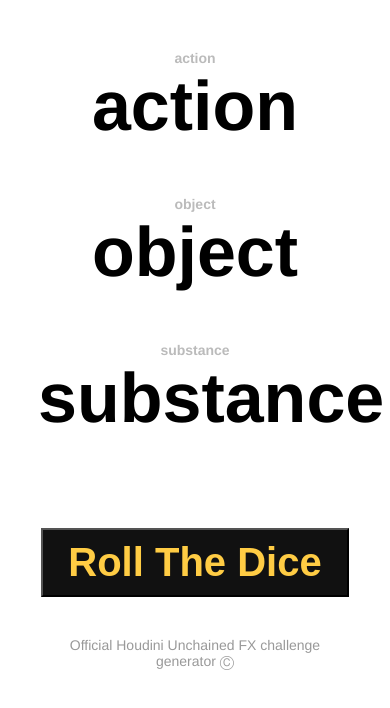
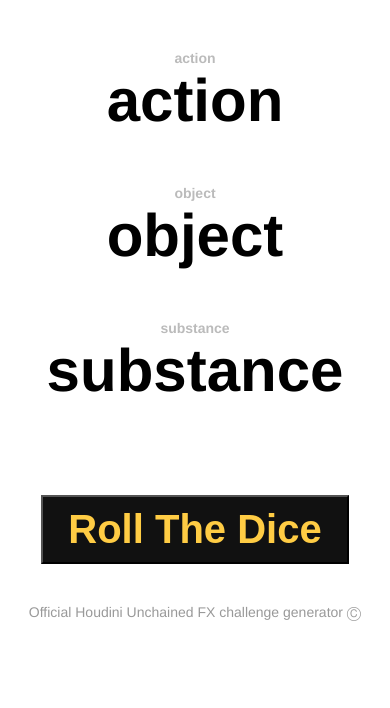
Before and after one commit to paulosilva-dev/fx-generator, a plain HTML site: page index.html in a window 390 px wide. Drawn offline with nearby package versions, Linux system fonts and the light colour scheme.

Commit message:
better mobile support

```diff
--- a/index.html
+++ b/index.html
@@ -4,6 +4,7 @@
   <meta charset="UTF-8">
   <title>Slot Machine for FX</title>
   <link rel="stylesheet" href="./style.css">
+  <meta name="viewport" content="width=device-width, initial-scale=1">
 </head>
 <body>
 <!-- partial:index.partial.html -->
--- a/style.css
+++ b/style.css
@@ -3,7 +3,7 @@
 
 body {
   font-family: Helvetica, Arial, sans serif;
-  padding: 30px;
+  padding: 30px 0;
   text-align: center;
 }
 
@@ -18,7 +18,7 @@ h3 {
 h1 {
   margin-bottom: 50px;
   margin-top: 15px;
-  font-size: 70px;
+  font-size: 60px;
 }
 
 h2 {
```
